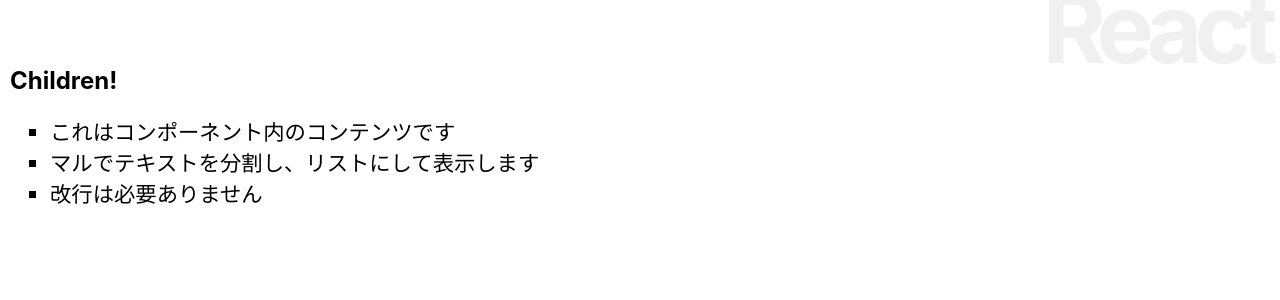
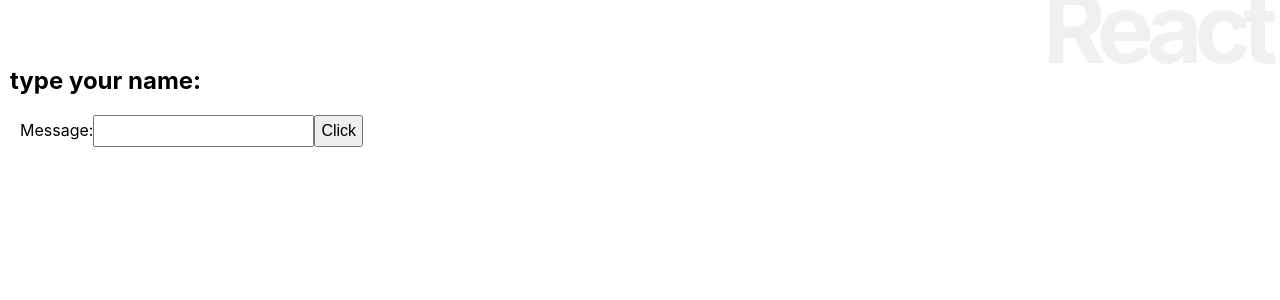
Before and after one commit to yuki-tomioka/react.js-and-next.js-super-introduction, a React (Create React App) app in the folder react_app/: page / in a window 1280 px wide. Shown: the top 300 px of the page. Built offline with nearby package versions, Linux system fonts and the light colour scheme.

Commit message:
create Component include form

```diff
--- a/react_app/src/App.js
+++ b/react_app/src/App.js
@@ -9,6 +9,11 @@
     fontSize: "20pt",
     color: "#900",
     margin: "20px 0px",
+    padding: "5px",
+  }
+
+  inputStyle = {
+    fontSize: "12pt",
     padding: "5px",
   }
 
@@ -36,41 +41,14 @@
     return (
       <div>
         <h1>React</h1>
-        <Message title="Children!">
-          これはコンポーネント内のコンテンツです。
-          マルでテキストを分割し、リストにして表示します。
-          改行は必要ありません。
-        </Message>
-      </div>
-    )
-  }
-}
-
-class Message extends Component {
-  li = {
-    listStyleType: "square",
-    fontSize: "16pt",
-    color: "#06",
-    margin: "0px",
-    padding: "0px",
-  }
-
-  render() {
-    let content = this.props.children;
-    let arr = content.split("。");
-    let arr2 = [];
-    for(let i = 0;i < arr.length;i++) {
-      if (arr[i].trim() !== "") {
-        arr2.push(arr[i]);
-      }
-    }
-    let list = arr2.map((value, key)=>(
-      <li style={this.li} key={key}>{value}</li>
-    ));
-    return (
-      <div>
-        <h2>{this.props.title}</h2>
-        <ol>{list}</ol>
+        <h2>{this.state.message}</h2>
+        <form onSubmit={this.doSubmit}>
+          <label>
+            <span style={this.inputStyle}></span>Message:
+            <input type="text" style={this.inputStyle} onChange={this.doChange} />
+          </label>
+          <input type="submit" style={this.inputStyle} value="Click" />
+        </form>
       </div>
     )
   }
```
